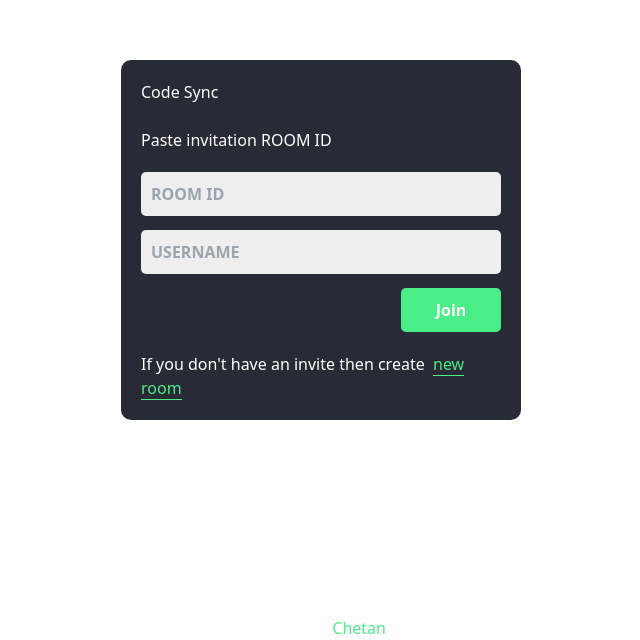
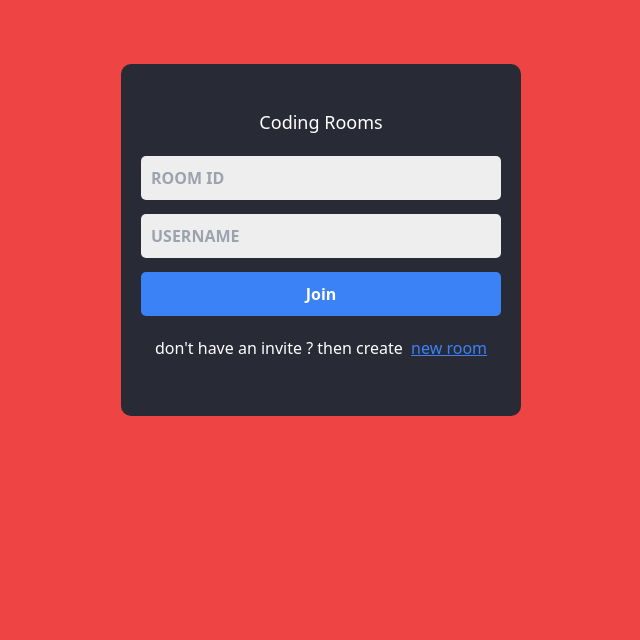
Before and after one commit to ChetanXpro/code-editor, a React (Vite) app: page / in a window 1280 px wide. Shown: the part 160-800 px from the top of the page, without its empty margins (319-959 px from the left). Built offline with nearby package versions, Linux system fonts and the light colour scheme.

Commit message:
feat: add some styles

```diff
--- a/src/App.css
+++ b/src/App.css
@@ -1,3 +1,5 @@
+
+
 .homePageWrapper {
   display: flex;
   align-items: center;
@@ -66,10 +68,7 @@ footer a {
   margin-left: auto;
 }
 
-.joinBtn:hover,
-.leaveBtn:hover {
-  background: #2b824c;
-}
+
 
 .createInfo {
   margin: 0 auto;
@@ -77,16 +76,15 @@ footer a {
 }
 
 .createNewBtn {
-  color: #4aed88;
+
   text-decoration: none;
-  border-bottom: 1px solid #4aed88;
+
   transition: all 0.3s ease-in-out;
 }
 
 .createNewBtn:hover,
 footer a:hover {
-  color: #368654;
-  border-color: #368654;
+
 }
 
 .mainWrap {
--- a/src/pages/EditorPage.tsx
+++ b/src/pages/EditorPage.tsx
@@ -98,11 +98,11 @@ const EditorPage = () => {
       <div className="aside  h-[100%]" >
         <div className='flex flex-col items-center justify-center h-full'>
 
-          <div className="asideInner    ">
-            <div className="logo">
-              Code sync
+          <div className="asideInner  w-full ">
+            <div className="logo text-xl">
+              CodeShare
             </div>
-            <h3 className='mb-4'>Connected</h3>
+            <h3 className='mb-4 mt-4 text-green-400'>Connected users</h3>
             <div className="clientsList ">
               {clients.map((client) => (
                 <Client
@@ -116,7 +116,7 @@ const EditorPage = () => {
         <button className="btn copyBtn" onClick={copy}>
           Copy ROOM ID
         </button>
-        <button className="btn leaveBtn" onClick={leaveRoom} >
+        <button className="btn bg-blue-500 leaveBtn" onClick={leaveRoom} >
           Leave
         </button>
       </div>
--- a/src/pages/Home.tsx
+++ b/src/pages/Home.tsx
@@ -32,11 +32,11 @@ const Home = () => {
 
   }
   return (
-    <div className="homePageWrapper">
+    <div className="homePageWrapper bg-red-500">
       <div className="formWrapper">
-        <h1 className='mb-6'>Code Sync</h1>
-        <h4 className="mainLabel">Paste invitation ROOM ID</h4>
-        <div className="inputGroup">
+        <h1 className='mb-6'></h1>
+        <h4 className="mainLabel flex items-center justify-center text-lg">Coding Rooms</h4>
+        <div className="inputGroup h-60">
           <input
             type="text"
             value={roomId}
@@ -55,27 +55,22 @@ const Home = () => {
             placeholder="USERNAME"
 
           />
-          <button onClick={joinRoom} className="btn joinBtn" >
+          <button onClick={joinRoom} className="btn bg-blue-500 w-full joinBtn" >
             Join
           </button>
           <span className="createInfo">
-            If you don't have an invite then create &nbsp;
+           don't have an invite ? then create &nbsp;
             <a
               onClick={createNewRoom}
               href=""
-              className="createNewBtn"
+              className="createNewBtn  underline text-blue-500"
             >
               new room
             </a>
           </span>
         </div>
       </div>
-      <footer>
-        <h4>
-          Code sync
-          <a href="https://github.com/chetanXpro">Chetan</a>
-        </h4>
-      </footer>
+
     </div>
   )
 }
```
